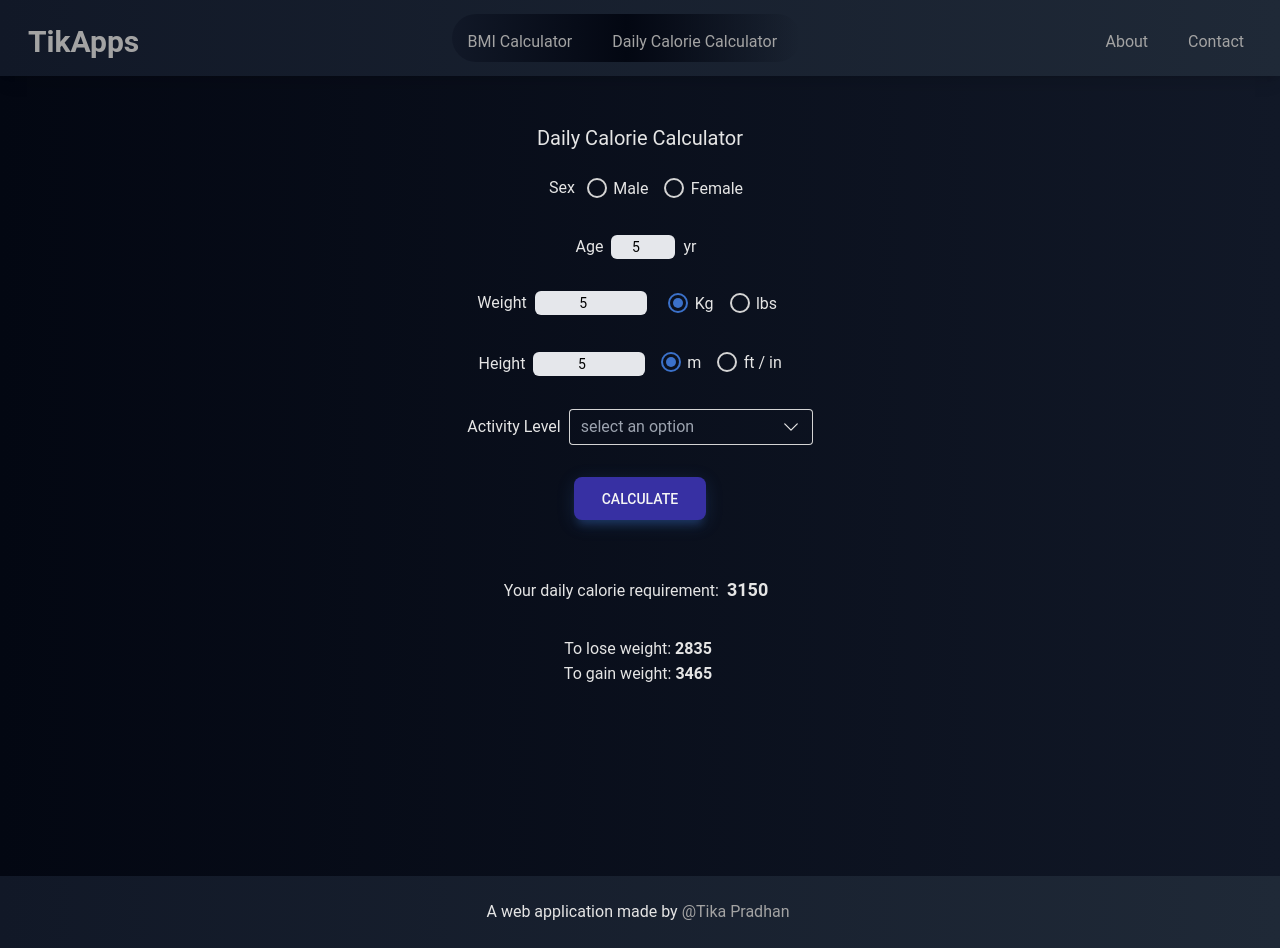
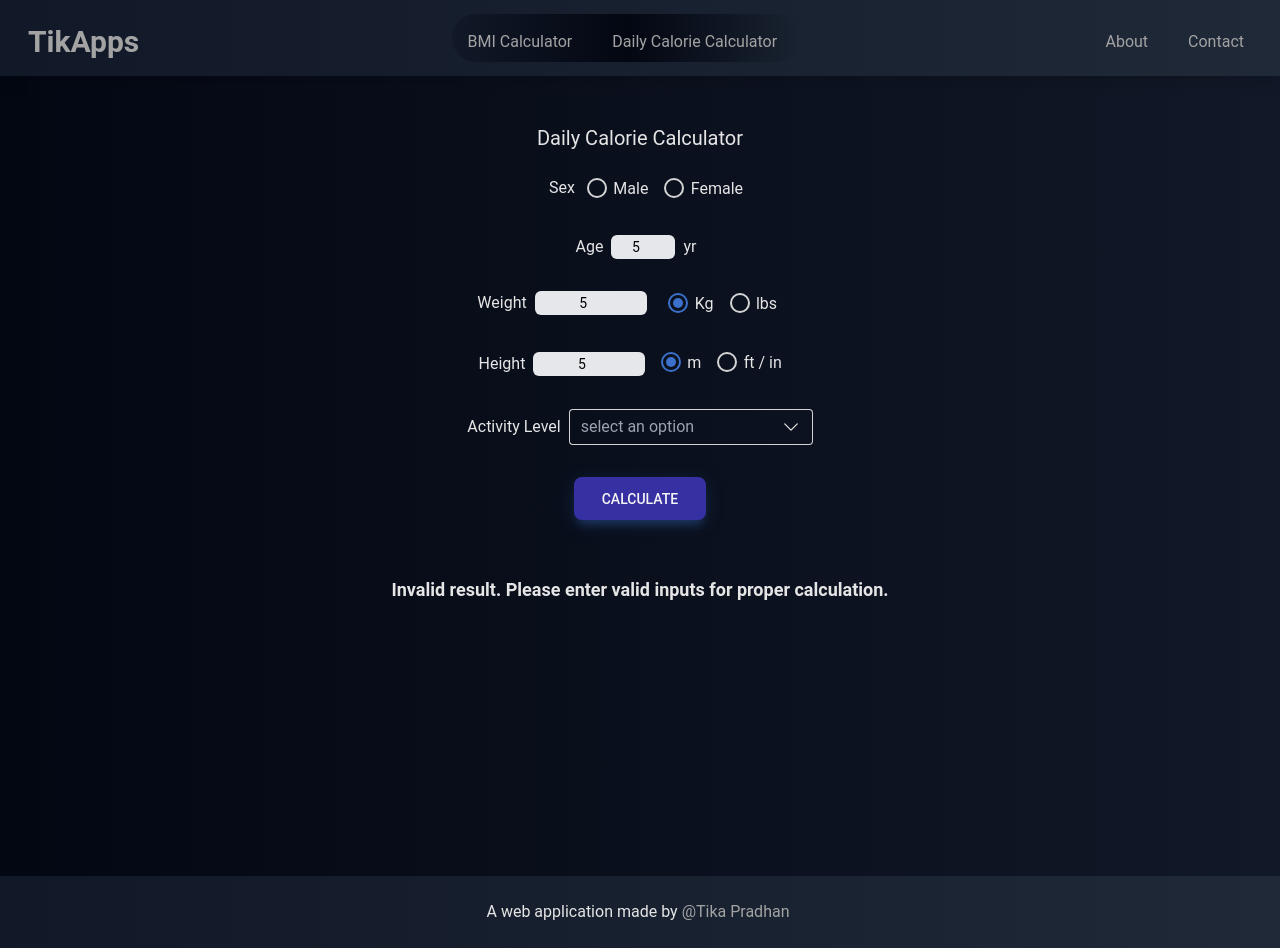
Before and after one commit to tikap/TikApps, a Next.js app: page /calorie in a window 1280 px wide. Both pictures are taken after typing "5", "5", "5" into the empty fields and a click on the button "CALCULATE". Built offline with nearby package versions, Linux system fonts and the light colour scheme; what tw-elements would draw is missing.

Commit message:
Add calorie input validation and result display for invalid inputs

```diff
--- a/app/calorie/calorie.js
+++ b/app/calorie/calorie.js
@@ -1,6 +1,6 @@
 "use client";
 
-import { useState, useRef } from "react";
+import { useState, useRef, useEffect } from "react";
 import dynamic from "next/dynamic";
 import { UnitConverters } from "../constants/UnitConverters";
 
@@ -50,8 +50,34 @@ export default function Calorie() {
   const [meterInput, setMeterInput] = useState(Number(0));
   const [footInput, setFootInput] = useState(Number(0));
   const [inchInput, setInchInput] = useState(Number(0));
+  const [activityLevel, setActivityLevel] = useState(null);
   const [calorieResult, setCalorieResult] = useState(Number(0));
-  const [activityLevel, setActivityLevel] = useState(null);
+
+  // Input Validity Tracker
+  const [inputsAreValid, setInputsAreValid] = useState(false);
+  useEffect(() => {
+    if (
+      sexInput != null &&
+      ageInput > 0 &&
+      (kilogramInput > 0 || poundInput > 0) &&
+      (meterInput > 0 || footInput > 0 || inchInput > 0) &&
+      activityLevel != null
+    ) {
+      setInputsAreValid(true);
+    } else {
+      setInputsAreValid(false);
+    }
+  }, [
+    sexInput,
+    ageInput,
+    kilogramInput,
+    poundInput,
+    meterInput,
+    footInput,
+    inchInput,
+    calorieResult,
+    activityLevel,
+  ]);
 
   // Unit states
   const [isKilogram, setIsKilogram] = useState(true);
@@ -196,18 +222,6 @@ export default function Calorie() {
 
   // Calculate button
   function handleCalorieCalculateButtonClick() {
-    var weightInKg = isKilogram
-      ? Number(kilogramInput)
-      : Number(poundInput) * UnitConverters.POUND_TO_KILOGRAM;
-
-    var heightInCm = isMeter
-      ? Number(meterInput) * UnitConverters.METER_TO_CENTIMETER
-      : (Number(footInput) * UnitConverters.FOOT_TO_INCH + Number(inchInput)) *
-        UnitConverters.INCH_TO_METER *
-        UnitConverters.METER_TO_CENTIMETER;
-
-    var ageinYears = Number(ageInput);
-
     var sexOffset = 0;
 
     switch (sexInput) {
@@ -220,6 +234,18 @@ export default function Calorie() {
       default:
         sexOffset = 0;
     }
+
+    var ageinYears = Number(ageInput);
+
+    var weightInKg = isKilogram
+      ? Number(kilogramInput)
+      : Number(poundInput) * UnitConverters.POUND_TO_KILOGRAM;
+
+    var heightInCm = isMeter
+      ? Number(meterInput) * UnitConverters.METER_TO_CENTIMETER
+      : (Number(footInput) * UnitConverters.FOOT_TO_INCH + Number(inchInput)) *
+        UnitConverters.INCH_TO_METER *
+        UnitConverters.METER_TO_CENTIMETER;
 
     var activityFactor = 1;
 
@@ -244,11 +270,15 @@ export default function Calorie() {
         break;
     }
 
+    console.log("InputsAreValid value: " + inputsAreValid);
+
     var basalMetabolicRate =
       (10 * weightInKg + 6.25 * heightInCm - 5 * ageinYears + sexOffset) *
       activityFactor;
 
-    basalMetabolicRate = Math.round(basalMetabolicRate * 100) / 100; // Round to nearest 2 decimal places
+    basalMetabolicRate = inputsAreValid
+      ? Math.round(basalMetabolicRate * 100) / 100 // Round to nearest 2 decimal places
+      : null;
 
     setCalorieResult(basalMetabolicRate);
     setCalorieResultVisibility(true);
--- a/app/calorie/calorieResult.js
+++ b/app/calorie/calorieResult.js
@@ -10,6 +10,19 @@ export default function CalorieResult({ resultValue, referenceToThisElement }) {
     }
   });
 
+  if (resultValue == null) {
+    return (
+      <div ref={referenceToThisElement} className="flex justify-center">
+        <div className="w-128 p-2 mb-4">
+          <div className="block m-8">
+            <span className="font-bold text-lg mx-2">
+              Invalid result. Please enter valid inputs for proper calculation.
+            </span>
+          </div>
+        </div>
+      </div>
+    );
+  } else {
     return (
       <div ref={referenceToThisElement} className="flex justify-center">
         <div className="w-128 p-2 mb-4">
@@ -35,3 +48,4 @@ export default function CalorieResult({ resultValue, referenceToThisElement }) {
       </div>
     );
   }
+}
```
Lines whose indentation alone changed are shown as unchanged.
